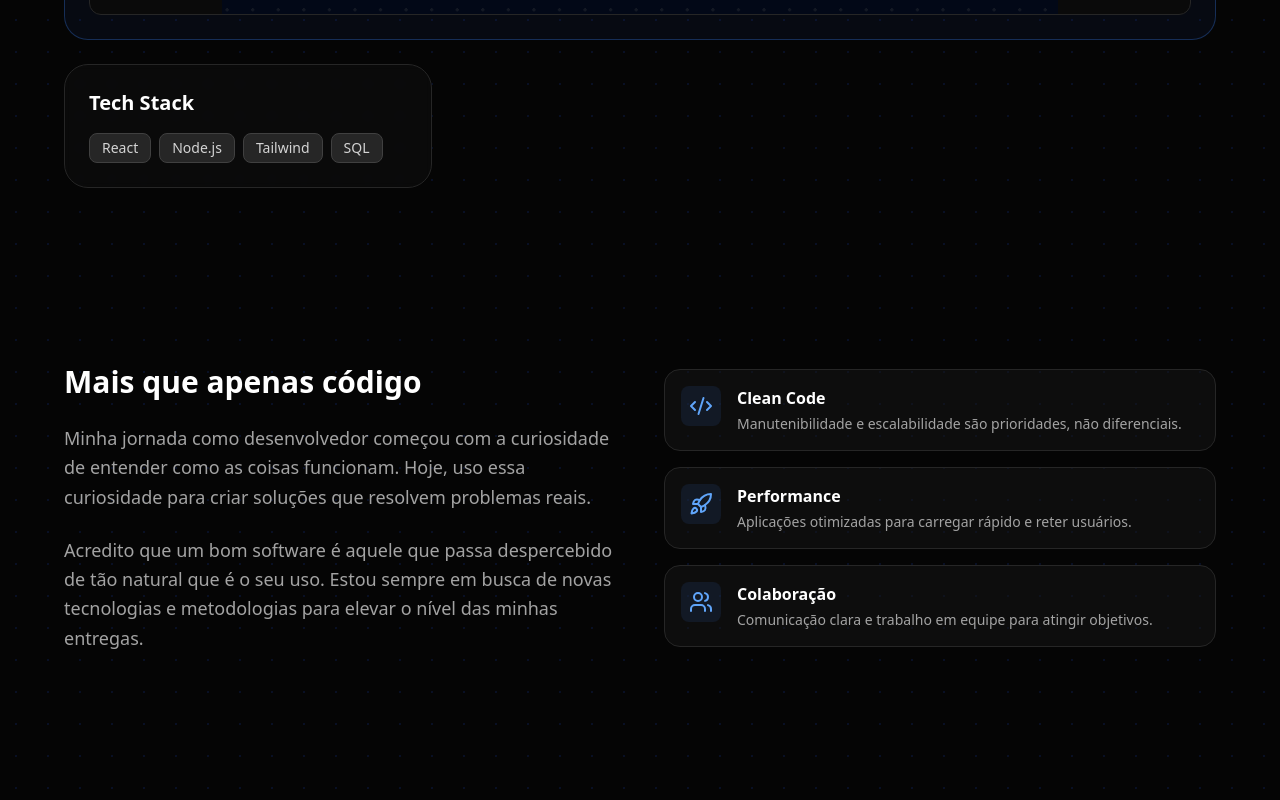
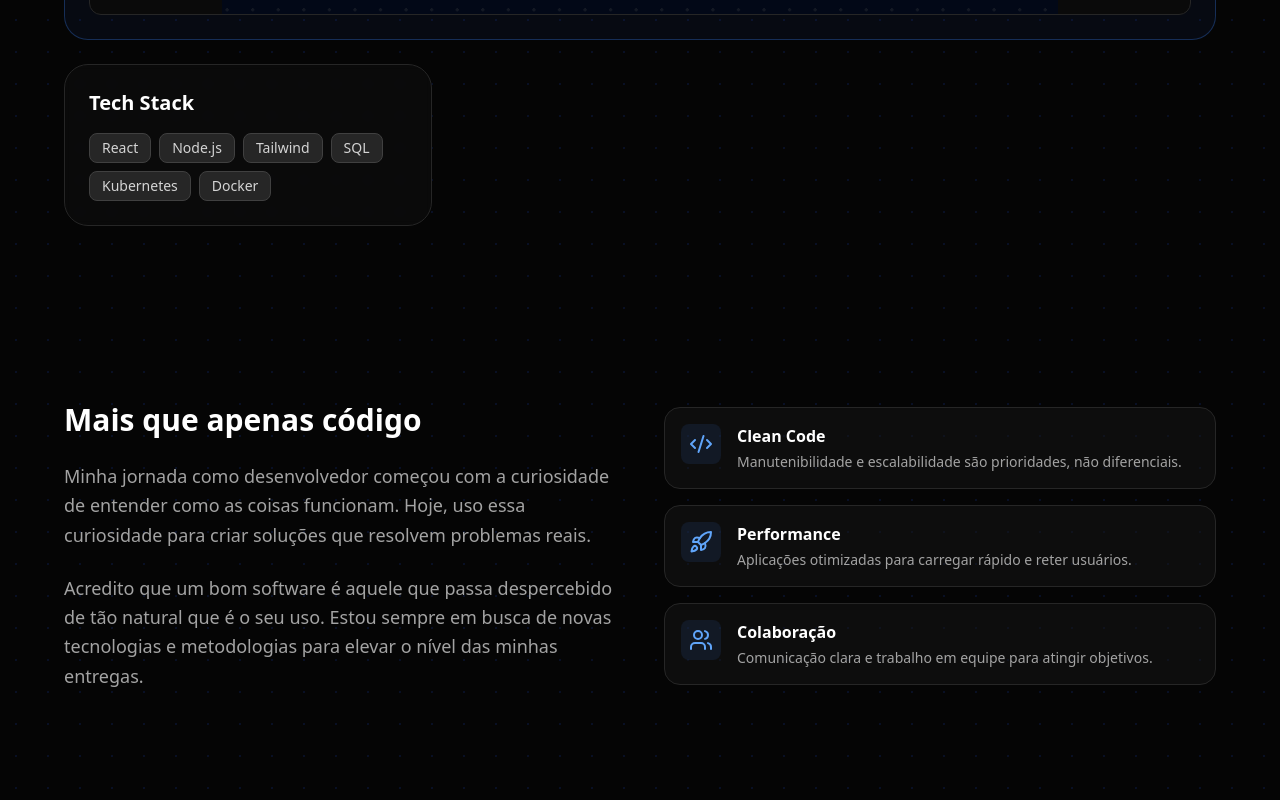
Before and after one commit to FassinaRafael/portfolio-Rafael, a React (Vite) app: page / in a window 1280 px wide. Shown: the part 1340-2140 px from the top of the page. Built offline with nearby package versions, Linux system fonts and the light colour scheme.

Commit message:
feat: att tech stack

```diff
--- a/src/App.jsx
+++ b/src/App.jsx
@@ -32,7 +32,14 @@ export default function Portfolio() {
           >
             <h3 className="text-xl font-bold text-white mb-4">Tech Stack</h3>
             <div className="flex flex-wrap gap-2">
-              {["React", "Node.js", "Tailwind", "SQL"].map((tech) => (
+              {[
+                "React",
+                "Node.js",
+                "Tailwind",
+                "SQL",
+                "Kubernetes",
+                "Docker",
+              ].map((tech) => (
                 <TechBadge key={tech} name={tech} />
               ))}
             </div>
```
